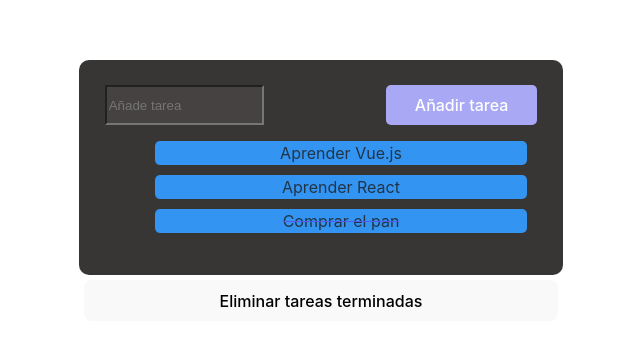
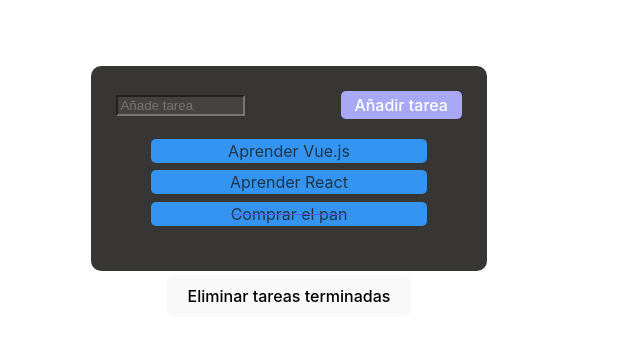
Before and after one commit to GomezMig03/Vue-ToDo, a Vue app: page / in a window 1280 px wide. Shown: the part 207-552 px from the top of the page, without its empty margins (351-991 px from the left). Built offline with nearby package versions, Linux system fonts and the light colour scheme; the HTML template or start-up script is replaced by a standard one.

Commit message:
Change: minor fixes

```diff
--- a/src/App.vue
+++ b/src/App.vue
@@ -33,7 +33,7 @@ const toggleHecho = (e)=> {
     <li id="list-item" v-for="item in todo" @click="toggleHecho(item)" :class="{tachado: item.hecha}">{{item.tarea}}</li>
   </ul>
   </article>
-  <button id="button-eliminar-tarea" @click="eliminarTareas" :disabled="todo.length < 1" >Eliminar tareas terminadas</button>
+  <button type="button" id="button-eliminar-tarea" @click="eliminarTareas" :disabled="todo.length < 1" >Eliminar tareas terminadas</button>
 </main>
 </template>
 
@@ -42,23 +42,29 @@ const toggleHecho = (e)=> {
   display: flex;
   flex-flow: column nowrap;
   justify-content: center;
-  width: 100%;
+  align-items: center;
+  margin: 0;
 }
 #todoapp{
   display: block;
   text-align: center;
+  width: 100%;
   padding: 2vw;
   background-color: #383535;
   border-radius: 10px;
 }
 #lista {
+  display: flex;
+  padding: 0;
+  align-items: center;
+  flex-flow: column nowrap;
   list-style-type: none;
 }
 #form-tarea{
   display: flex;
   flex-direction: row;
-  width: 100%;
   justify-content: space-between;
+  align-items: center;
 }
 #input-text-tarea{
   width: 35%;
@@ -68,8 +74,7 @@ const toggleHecho = (e)=> {
   background-color: #343131;
 }
 #button-tarea {
-  padding: 10px 20px;
-  margin-left: 50px;
+  padding: 0.3vw 0.6vw;
   width: 35%;
   background-color: #6c6cff;
   color: white;
@@ -89,7 +94,8 @@ const toggleHecho = (e)=> {
 }
 #list-item {
   background-color: #3394f1;
-  margin: 10px;
+  width: 80%;
+  margin: 0.3vw;
   border-radius: 5px;
   user-select: none;
 }
@@ -103,7 +109,7 @@ const toggleHecho = (e)=> {
   background-color: #f34646;
 }
 #button-eliminar-tarea {
-  margin: 5px;
+  margin: 0.3vw;
 }
 #button-eliminar-tarea:hover{
   background-color: #260000;
```
